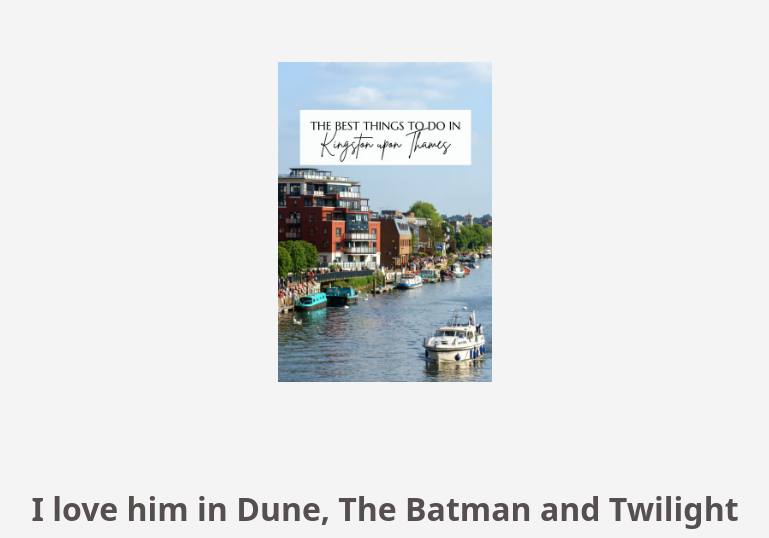
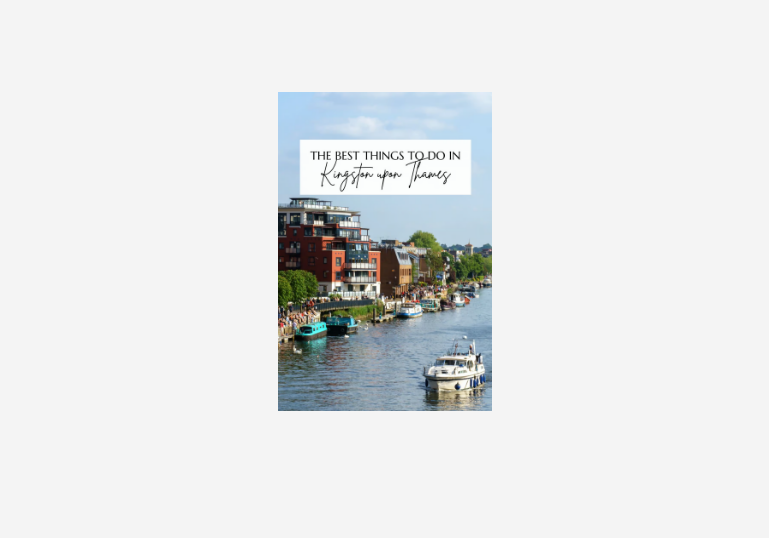
Before and after one commit to Ali3n00001/newwlocation, a plain HTML site: page index.html in a window 1280 px wide. Shown: the part 262-800 px from the top of the page, without its empty margins (255-1024 px from the left). Drawn offline with Linux system fonts and the light colour scheme.

Commit message:
irrelevant

```diff
--- a/index.html
+++ b/index.html
@@ -16,7 +16,7 @@
     <img src="k.avif" alt="Describe your image here">
   </main>
 
-  <h2> I love him in Dune, The Batman and Twilight</h2>
+
 
   <script src="script.js"></script>
 </body>
```
Also changed, not shown: images/RPForever.jpg (deleted), images/placeholder.jpg (deleted).
